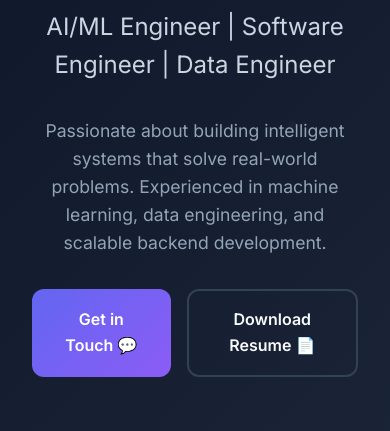
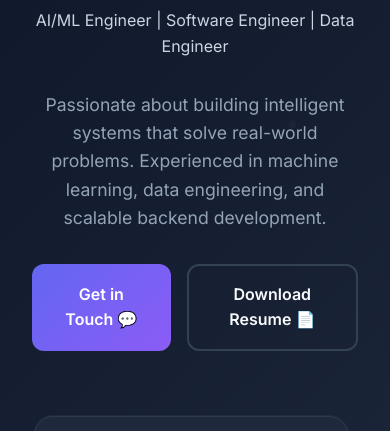
Before and after one commit to Garima-Sangwan/portfolio, a plain HTML site: page index.html in a window 390 px wide. Shown: the part 168-599 px from the top of the page. Drawn offline with nearby package versions, Linux system fonts and the light colour scheme; some packages are replaced by stand-ins of ours; a script that the page names is missing.

Commit message:
Update index.html

```diff
--- a/index.html
+++ b/index.html
@@ -168,7 +168,7 @@
             }
         }
         .hero-content .subtitle {
-            font-size: 1.5rem;
+            font-size: clamp(1rem, 2vw, 1.5rem);
             color: var(--text-secondary);
             margin-bottom: 2rem;
             animation: slideInLeft 1s ease-out 0.2s both;
```
